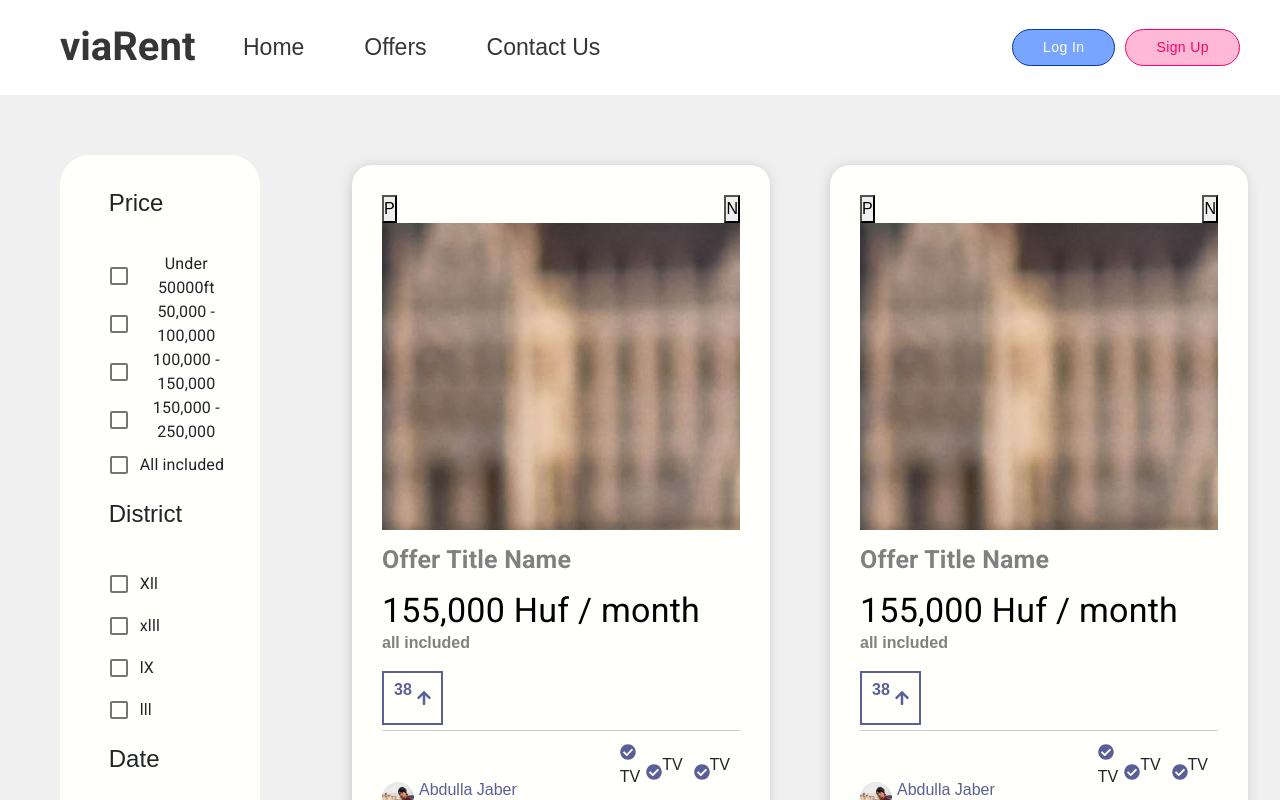
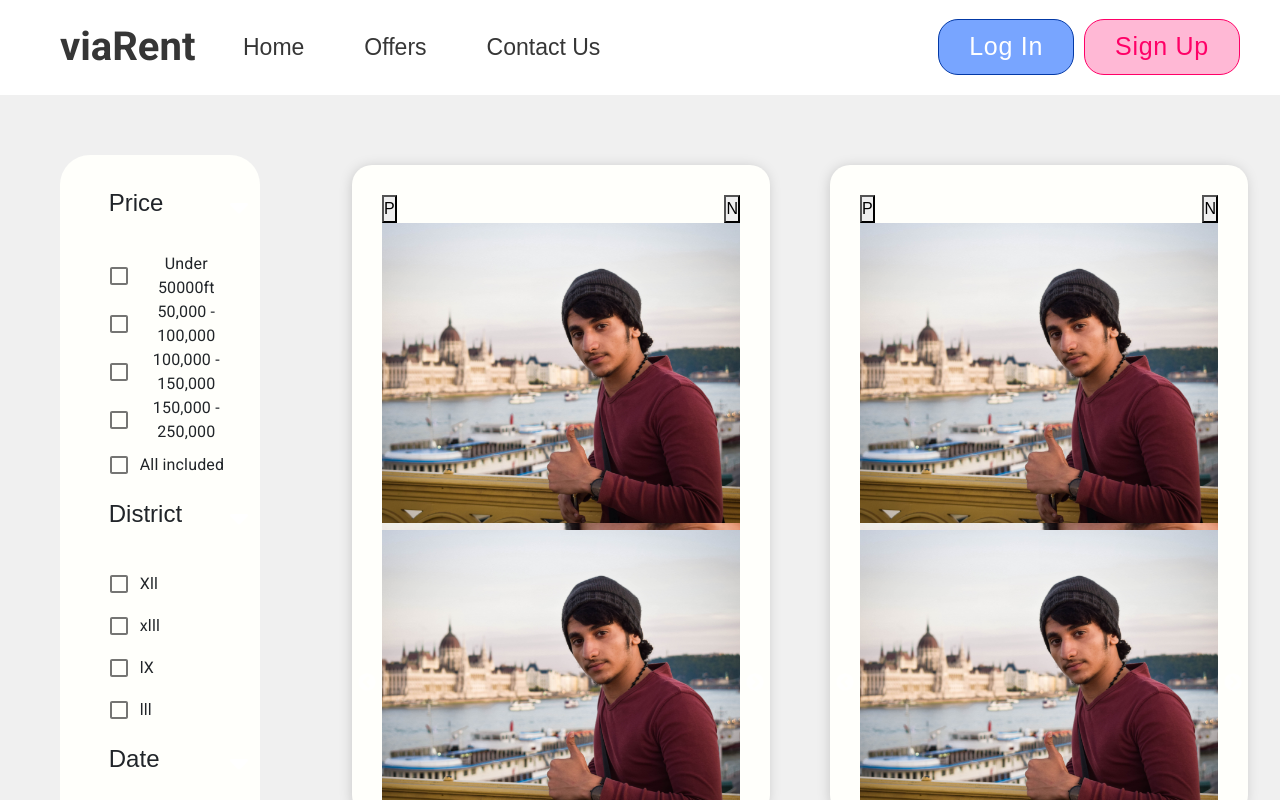
Before and after one commit to AbduAliAndrei/fullstack-renting-application, a Next.js app: page /offers in a window 1280 px wide. Built offline with nearby package versions, Linux system fonts and the light colour scheme.

Commit message:
Nav bar new design implementation

```diff
--- a/components/Card.tsx
+++ b/components/Card.tsx
@@ -1,13 +1,15 @@
 /* eslint-disable @next/next/link-passhref */
 import React from "react";
 import { FontAwesomeIcon } from "@fortawesome/react-fontawesome";
-import { faArrowUp, faCheckCircle } from "@fortawesome/free-solid-svg-icons";
+import { faArrowUp } from "@fortawesome/free-solid-svg-icons";
 import Image from "next/image";
 import Link from "next/link";
 import "slick-carousel/slick/slick.css";
 import "slick-carousel/slick/slick-theme.css";
 import Slider from "react-slick";
 import { Typography } from "@material-ui/core";
+import Check from "@material-ui/icons/Check";
+
 export default function Card() {
   const offer = {
     title: "offer title Name",
@@ -50,49 +52,51 @@ export default function Card() {
           </div>
         </div>
         <div className="carousel">
+          <Image
+            src="/DSC_2778.jpg"
+            alt="Offer Image"
+            objectFit="cover"
+            layout="fill"
+          />
           <Slider {...settings}>
             <div className="slider">
               <Image
+                className="im"
                 src="/DSC_2778.jpg"
                 alt="Offer Image"
                 objectFit="cover"
                 layout="fill"
               />
-            </div>
-            <div className="slider">
               <Image
+                className="im"
                 src="/DSC_2778.jpg"
                 alt="Offer Image"
                 objectFit="cover"
                 layout="fill"
               />
-            </div>
-            <div className="slider">
               <Image
+                className="im"
                 src="/DSC_2778.jpg"
                 alt="Offer Image"
                 objectFit="cover"
                 layout="fill"
               />
-            </div>
-            <div className="slider">
               <Image
+                className="im"
                 src="/DSC_2778.jpg"
                 alt="Offer Image"
                 objectFit="cover"
                 layout="fill"
               />
-            </div>
-            <div>
               <Image
+                className="im"
                 src="/DSC_2778.jpg"
                 alt="Offer Image"
                 objectFit="cover"
                 layout="fill"
               />
-            </div>
-            <div>
               <Image
+                className="im"
                 src="/DSC_2778.jpg"
                 alt="Offer Image"
                 objectFit="cover"
@@ -108,14 +112,16 @@ export default function Card() {
         </Typography>
         <div className="price-rank">
           <div className="price-info">
-            <Typography variant="h4" component="h4">
-              {`${offer.price} ${offer.currency}`} / month
+            <Typography className="price" variant="h4" component="h4">
+              {`${offer.price} ${offer.currency}`} / Month
             </Typography>
             <p>all included</p>
           </div>
           <div className="offer-ranking">
-            <p>38</p>
-            <FontAwesomeIcon icon={faArrowUp} color="#5b5f97" />
+            <span>
+              <p>38</p>
+              <FontAwesomeIcon icon={faArrowUp} color="#ff0067" />
+            </span>
           </div>
         </div>
         <div className="line"></div>
@@ -130,53 +136,47 @@ export default function Card() {
                 layout="fill"
               />
             </div>
-            <div className="landlord-name">
-              <p>Abdulla Jaber</p>
+            <div className="landlord-name-username">
+              <Typography className="landlordName" variant="h5" component="h5">
+                Abdulla Jaber
+              </Typography>
+              <Typography
+                className="landlordUsername"
+                variant="h5"
+                component="h5"
+              >
+                Abdulla_alk
+              </Typography>
             </div>
           </div>
           <div className="facilities">
-            <div className="facility">
-              <div className="icon">
-                <FontAwesomeIcon icon={faCheckCircle} color="#5b5f97" />
+            <div>
+              <div className="facility">
+                <Check fontSize="large" style={{ color: "#00EAD3" }} />
+                <span>Heater</span>
               </div>
-              <div className="title">
-                <p>TV</p>
+              <div className="facility">
+                <Check fontSize="large" style={{ color: "#00EAD3" }} />
+                <span>Fridge</span>
               </div>
             </div>
-            <div className="facilitie">
-              <div className="icon">
-                <FontAwesomeIcon icon={faCheckCircle} color="#5b5f97" />
+            <div>
+              <div className="facility">
+                <Check fontSize="large" style={{ color: "#00EAD3" }} />
+                <span>TC</span>
               </div>
-              <div className="title">
-                <p>TV</p>
-              </div>
-            </div>
-            <div className="facilitie">
-              <div className="icon">
-                <FontAwesomeIcon icon={faCheckCircle} color="#5b5f97" />
-              </div>
-              <div className="title">
-                <p>TV</p>
-              </div>
-            </div>
-            <div className="facilitie">
-              <div className="icon">
-                <FontAwesomeIcon icon={faCheckCircle} color="#5b5f97" />
-              </div>
-              <div className="title">
-                <p>TV</p>
+              <div className="facility">
+                <Check fontSize="large" style={{ color: "#00EAD3" }} />
+                <span>WI-FI</span>
               </div>
             </div>
           </div>
         </div>
-        <div className="datePosted-goToOfferBtn">
+        <div className="datePosted">
           <div className="date-posted">
-            <p>{offer.datePosted}</p>
-          </div>
-          <div className="go-to-offer-btn">
-            <Link href="/offerDetails">
-              <button>Check Offer</button>
-            </Link>
+            <Typography className="date-posted" variant="h5" component="h5">
+              {offer.datePosted}
+            </Typography>
           </div>
         </div>
       </div>
--- a/styles/App.css
+++ b/styles/App.css
@@ -139,7 +139,8 @@
   text-transform: capitalize;
   color: #fff;
   font-family: roboto;
-  font-weight: bolder;
+  font-size: 25px;
+  font-weight: bold;
 }
 
 .Nav .login_signup .login .logInBtn:hover {
@@ -157,6 +158,8 @@
   border-radius: 20px;
   padding: 5px 30px;
   text-transform: capitalize;
+  font-size: 25px;
+  font-weight: bold;
   color: #ff0067;
   font-family: roboto;
   font-weight: bolder;
@@ -566,7 +569,7 @@
   -webkit-box-shadow: -1px 1px 14px -2px rgba(0, 0, 0, 0.247);
   box-shadow: -1px 1px 14px -2px rgba(0, 0, 0, 0.205);
   padding: 30px;
-  min-height: 700px;
+  min-height: 650px;
 }
 
 .Card:hover {
@@ -635,13 +638,13 @@
   height: 300px;
   -o-object-fit: cover;
      object-fit: cover;
+  border-radius: 50px;
 }
 
 .Card .offer-details .offer-title {
-  margin: 10px 0;
   color: gray;
-  font-size: 25px;
-  font-weight: bold;
+  font-size: 30px;
+  font-weight: bolder;
   text-transform: capitalize;
 }
 
@@ -668,8 +671,11 @@
 
 .Card .offer-details .price-rank .price-info {
   color: #000;
+}
+
+.Card .offer-details .price-rank .price-info .price {
+  font-size: 35px;
   font-weight: bolder;
-  font-weight: bold;
 }
 
 .Card .offer-details .price-rank .price-info p {
@@ -694,14 +700,35 @@
   -ms-flex-wrap: wrap;
       flex-wrap: wrap;
   background-color: transparent;
-  border: solid #5b5f97 2px;
-  padding: 5px 10px;
-}
-
-.Card .offer-details .price-rank .offer-ranking p {
-  margin-right: 5px;
-  color: #5b5f97;
-  font-weight: bold;
+  border: solid #ff0067 4px;
+  border-radius: 5px;
+  padding: 1px 15px;
+}
+
+.Card .offer-details .price-rank .offer-ranking span {
+  display: -webkit-box;
+  display: -ms-flexbox;
+  display: flex;
+  -webkit-box-orient: horizontal;
+  -webkit-box-direction: normal;
+      -ms-flex-direction: row;
+          flex-direction: row;
+  -webkit-box-pack: center;
+      -ms-flex-pack: center;
+          justify-content: center;
+  -webkit-box-align: center;
+      -ms-flex-align: center;
+          align-items: center;
+  -ms-flex-wrap: wrap;
+      flex-wrap: wrap;
+  font-size: 30px;
+}
+
+.Card .offer-details .price-rank .offer-ranking span p {
+  margin: 0;
+  margin-right: 15px;
+  color: #ff0067;
+  font-weight: bolder;
 }
 
 .Card .offer-details .line {
@@ -752,8 +779,8 @@
 
 .Card .offer-details .landlord-facilities .landlord .landlord-img {
   position: relative;
-  width: 32px;
-  height: 32px;
+  width: 70px;
+  height: 70px;
   margin-right: 5px;
   -o-object-fit: cover;
      object-fit: cover;
@@ -763,8 +790,15 @@
   border-radius: 50px;
 }
 
-.Card .offer-details .landlord-facilities .landlord .landlord-name p {
-  color: #5b5f97;
+.Card .offer-details .landlord-facilities .landlord .landlord-name-username .landlordName {
+  color: #ff0067;
+  font-weight: bold;
+}
+
+.Card .offer-details .landlord-facilities .landlord .landlord-name-username .landlordUsername {
+  color: gray;
+  font-weight: bold;
+  font-size: 20px;
 }
 
 .Card .offer-details .landlord-facilities .facilities {
@@ -783,33 +817,31 @@
           align-items: center;
   -ms-flex-wrap: wrap;
       flex-wrap: wrap;
-  -webkit-box-pack: justify;
-      -ms-flex-pack: justify;
-          justify-content: space-between;
-  width: 35%;
-  padding: 5px;
-}
-
-.Card .offer-details .landlord-facilities .facilities .facilitie {
-  display: -webkit-box;
-  display: -ms-flexbox;
-  display: flex;
-  -webkit-box-orient: horizontal;
-  -webkit-box-direction: normal;
-      -ms-flex-direction: row;
-          flex-direction: row;
-  -webkit-box-pack: center;
-      -ms-flex-pack: center;
-          justify-content: center;
-  -webkit-box-align: center;
-      -ms-flex-align: center;
-          align-items: center;
-  -ms-flex-wrap: wrap;
-      flex-wrap: wrap;
-  margin: 5px;
-}
-
-.Card .offer-details .datePosted-goToOfferBtn {
+}
+
+.Card .offer-details .landlord-facilities .facilities .facility {
+  display: -webkit-box;
+  display: -ms-flexbox;
+  display: flex;
+  -webkit-box-orient: horizontal;
+  -webkit-box-direction: normal;
+      -ms-flex-direction: row;
+          flex-direction: row;
+  -webkit-box-pack: center;
+      -ms-flex-pack: center;
+          justify-content: center;
+  -webkit-box-align: center;
+      -ms-flex-align: center;
+          align-items: center;
+  -ms-flex-wrap: wrap;
+      flex-wrap: wrap;
+  font-size: 30px;
+  color: gray;
+  font-family: roboto;
+  font-weight: bolder;
+}
+
+.Card .offer-details .datePosted {
   display: -webkit-box;
   display: -ms-flexbox;
   display: flex;
@@ -831,22 +863,10 @@
   margin-top: 10px;
 }
 
-.Card .offer-details .datePosted-goToOfferBtn .date-posted p {
-  color: rgba(163, 163, 163, 0.972);
-}
-
-.Card .offer-details .datePosted-goToOfferBtn .go-to-offer-btn button {
-  padding: 10px;
-  border: none;
-  border-radius: 20px 0 20px 0;
-  background-color: #5b5f97;
-  color: #fffffb;
-}
-
-.Card .offer-details .datePosted-goToOfferBtn .go-to-offer-btn button:hover {
-  -webkit-transition: 0.5s;
-  transition: 0.5s;
-  background-color: #787bad;
+.Card .offer-details .datePosted .date-posted {
+  color: gray;
+  font-weight: bold;
+  font-size: 20px;
 }
 
 .Card:hover {
--- a/styles/sass/_card.scss
+++ b/styles/sass/_card.scss
@@ -1,7 +1,6 @@
 .Card {
   @include card();
-  min-height: 700px;
-
+  min-height: 650px;
   .offer-images {
     @include flex(column);
     position: relative;
@@ -16,21 +15,22 @@
     }
     .carousel {
       width: 100%;
+
       .slider {
         position: relative;
         background-color: blue;
         width: 100%;
         height: 300px;
         object-fit: cover;
+        border-radius: 50px;
       }
     }
   }
   .offer-details {
     .offer-title {
-      margin: 10px 0;
       color: gray;
-      font-size: 25px;
-      font-weight: bold;
+      font-size: 30px;
+      font-weight: bolder;
       text-transform: capitalize;
     }
     .price-rank {
@@ -39,8 +39,10 @@
 
       .price-info {
         color: #000;
-        font-weight: bolder;
-        font-weight: bold;
+        .price {
+          font-size: 35px;
+          font-weight: bolder;
+        }
         p {
           color: gray;
           font-weight: bolder;
@@ -50,12 +52,18 @@
       .offer-ranking {
         @include flex(row);
         background-color: transparent;
-        border: solid $main-color2 2px;
-        padding: 5px 10px;
-        p {
-          margin-right: 5px;
-          color: $main-color2;
-          font-weight: bold;
+        border: solid #ff0067 4px;
+        border-radius: 5px;
+        padding: 1px 15px;
+        span {
+          @include flex(row);
+          font-size: 30px;
+          p {
+            margin: 0;
+            margin-right: 15px;
+            color: #ff0067;
+            font-weight: bolder;
+          }
         }
       }
     }
@@ -68,57 +76,50 @@
     .landlord-facilities {
       @include flex(row);
       justify-content: space-between;
-
       .landlord {
         @include flex(row);
         .landlord-img {
           position: relative;
-          width: 32px;
-          height: 32px;
+          width: 70px;
+          height: 70px;
           margin-right: 5px;
           object-fit: cover;
           .ld-img {
             border-radius: 50px;
           }
         }
-        .landlord-name {
-          p {
-            color: $main-color2;
+        .landlord-name-username {
+          .landlordName {
+            color: #ff0067;
+            font-weight: bold;
+          }
+          .landlordUsername {
+            color: gray;
+            font-weight: bold;
+            font-size: 20px;
           }
         }
       }
       .facilities {
         @include flex(row);
-        justify-content: space-between;
-        width: 35%;
-        padding: 5px;
-        .facilitie {
+        // padding: 0 35px;
+        .facility {
           @include flex(row);
-          margin: 5px;
+          font-size: 30px;
+          color: gray;
+          font-family: roboto;
+          font-weight: bolder;
         }
       }
     }
-    .datePosted-goToOfferBtn {
+    .datePosted {
       @include flex(row);
       justify-content: space-between;
       margin-top: 10px;
       .date-posted {
-        p {
-          color: rgba(163, 163, 163, 0.972);
-        }
-      }
-      .go-to-offer-btn {
-        button {
-          padding: 10px;
-          border: none;
-          border-radius: 20px 0 20px 0;
-          background-color: $main-color2;
-          color: $main-color3;
-          &:hover {
-            transition: 0.5s;
-            background-color: lighten($main-color2, 10%);
-          }
-        }
+        color: gray;
+        font-weight: bold;
+        font-size: 20px;
       }
     }
   }
--- a/styles/sass/_header.scss
+++ b/styles/sass/_header.scss
@@ -16,6 +16,7 @@
     }
     .hd-description {
       margin: 10px 0;
+
       p {
         font-size: 35px;
         font-family: roboto;
--- a/styles/sass/_nav.scss
+++ b/styles/sass/_nav.scss
@@ -74,7 +74,8 @@
         text-transform: capitalize;
         color: #fff;
         font-family: roboto;
-        font-weight: bolder;
+        font-size: 25px;
+        font-weight: bold;
 
         &:hover {
           background-color: rgba(120, 165, 255, 0.829);
@@ -90,6 +91,9 @@
         border-radius: 20px;
         padding: 5px 30px;
         text-transform: capitalize;
+        font-size: 25px;
+        font-weight: bold;
+
         color: #ff0067;
         font-family: roboto;
         font-weight: bolder;
```
Also changed, not shown: 1 other file (tests, documents, lock files or other folders).
